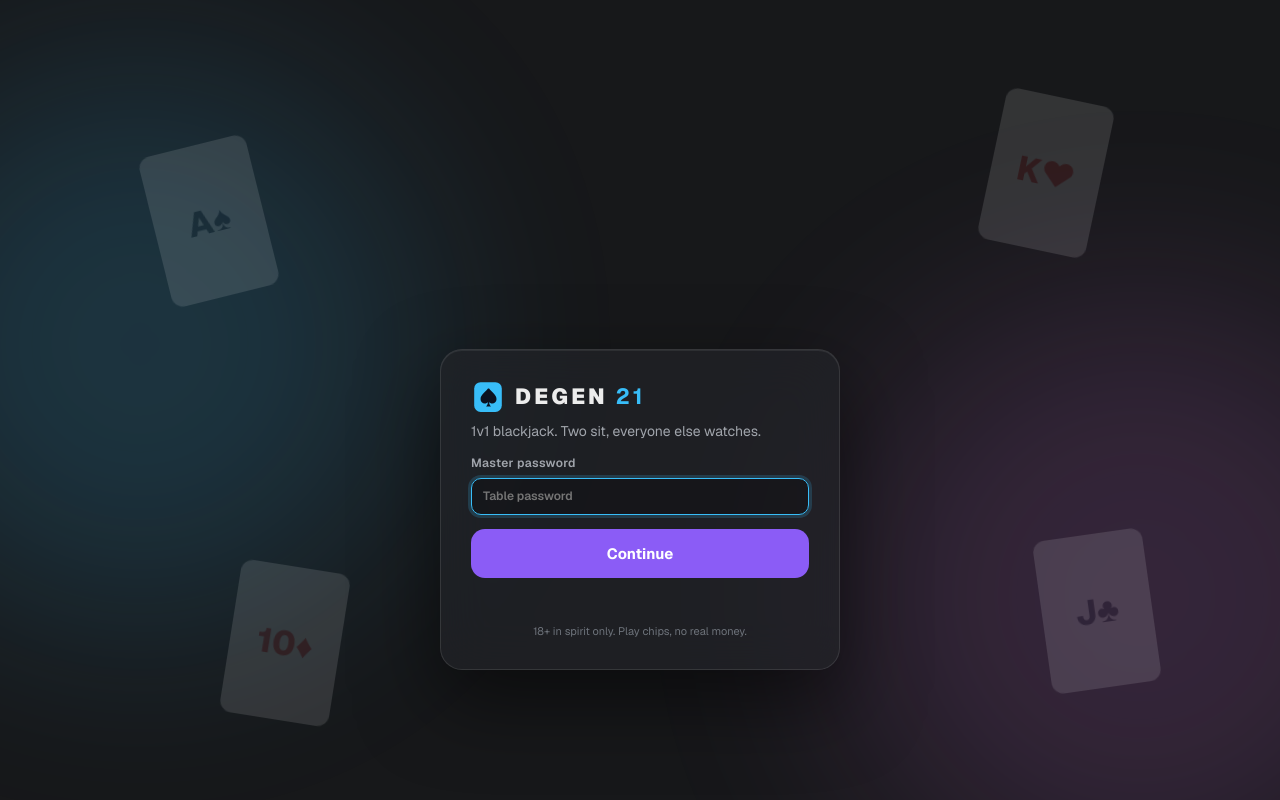
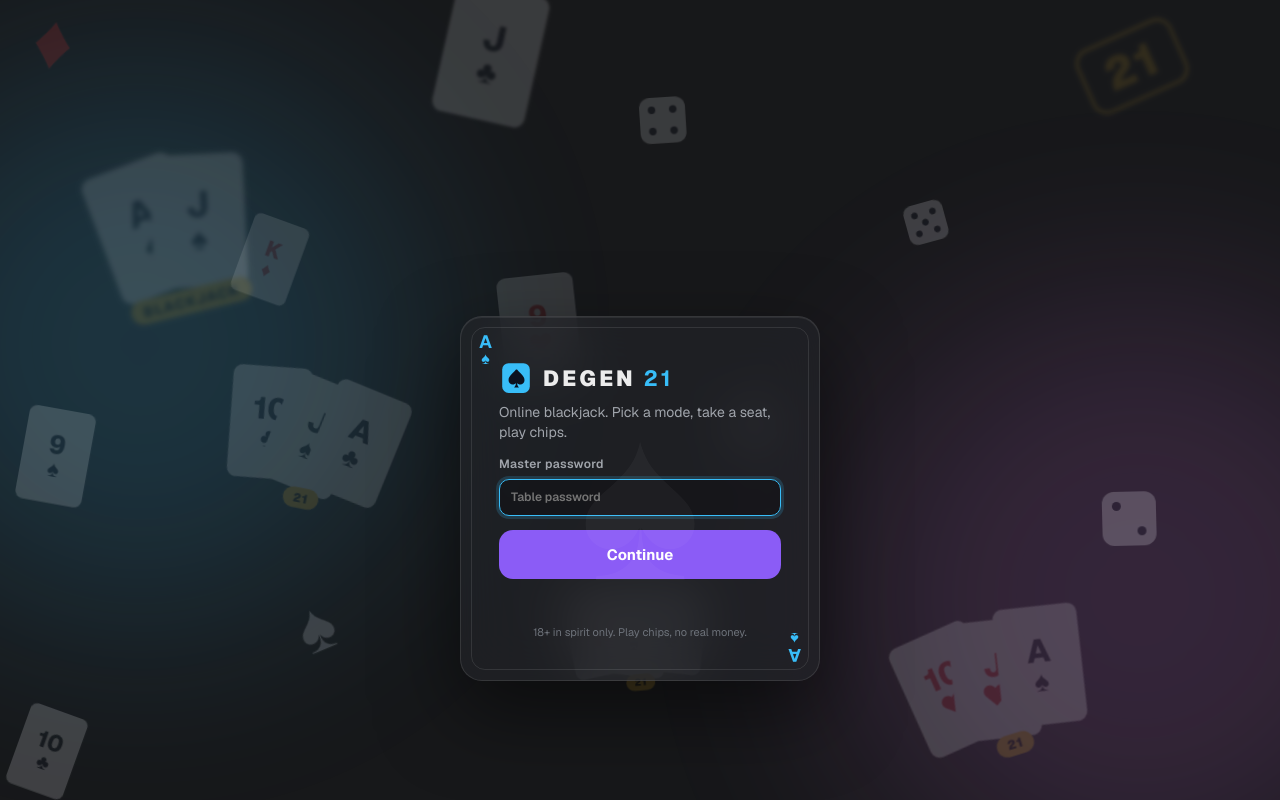
Before and after one commit to aljaz-h/1v1-blackjack, a website: page public/index.html in a window 1280 px wide. Drawn offline with Linux system fonts and the light colour scheme.

Commit message:
Login: playing-card form, randomised backdrop of cards, hands, chips and dice
Co-Authored-By: Claude Sonnet 5.5 <noreply@anthropic.com>
Claude-Session: https://claude.ai/code/session_01BBzKyVxQ15AE3WWdK2mywZ

```diff
--- a/public/app.js
+++ b/public/app.js
@@ -262,11 +262,56 @@ function showLogin(msg) {
   $('#inName').value = S.name || '';
   $('#inRoom').value = new URLSearchParams(location.search).get('room') || LS.get('bj.room') || '';
   $('#inPass').value = '';
+  seedLoginBg();
   setStep('pass');
 }
+// scatter of cards / blackjack hands / chip stacks / dice behind the login card, re-randomised on every visit
+function seedLoginBg() {
+  const bg = $('#loginBg'); bg.innerHTML = '';
+  const small = innerWidth < 640, cols = small ? 3 : 6, rows = small ? 5 : 4;
+  const R = (a, b) => a + Math.random() * (b - a), pick = (l) => l[Math.floor(Math.random() * l.length)];
+  const ranks = ['A', 'K', 'Q', 'J', '10', '9', '7'], suits = ['♠', '♥', '♦', '♣'];
+  const card = (r, s) => `<div class="fcard${'♥♦'.includes(s) ? ' red' : ''}"><span>${r}</span><i>${s}</i></div>`;
+  const chipCls = ['k5', 'k10', 'k25', 'k50', 'k100', 'k500'];
+  const makers = [
+    () => card(pick(ranks), pick(suits)),
+    () => card(pick(ranks), pick(suits)),
+    () => card(pick(ranks), pick(suits)),
+    () => { const s1 = pick(suits), s2 = pick(suits); return `<div class="fhand">${card('A', s1)}${card(pick(['K', 'Q', 'J', '10']), s2)}<span class="tot">BLACKJACK</span></div>`; },
+    () => { const s1 = pick(suits); return `<div class="fhand">${card('10', s1)}${card('J', pick(suits))}${card('A', pick(suits))}<span class="tot">21</span></div>`; },
+    () => { const n = 2 + Math.floor(Math.random() * 3); return `<div class="fstack">${Array.from({ length: n }, () => { const k = pick(chipCls); return `<div class="chip ${k}"><span>${k.slice(1)}</span></div>`; }).join('')}</div>`; },
+    () => `<div class="fstack">${Array.from({ length: 3 }, () => { const k = pick(chipCls); return `<div class="chip ${k}"><span>${k.slice(1)}</span></div>`; }).join('')}</div>`,
+    () => { const n = 1 + Math.floor(Math.random() * 6), on = { 1: [4], 2: [0, 8], 3: [0, 4, 8], 4: [0, 2, 6, 8], 5: [0, 2, 4, 6, 8], 6: [0, 2, 3, 5, 6, 8] }[n]; return `<div class="fdice">${Array.from({ length: 9 }, (_, i) => on.includes(i) ? '<i></i>' : '<b></b>').join('')}</div>`; },
+    () => { const s = pick(suits); return `<div class="fsuit" style="color:${'♥♦'.includes(s) ? '#dc2626' : '#e2e8f0'}">${s}</div>`; },
+    () => '<div class="fbadge">21</div>',
+  ];
+  const cells = Array.from({ length: cols * rows }, (_, i) => i).sort(() => Math.random() - .5);
+  cells.forEach((cell) => {
+    if (Math.random() < .18) return; // leave a few gaps
+    const cx = (cell % cols + R(.15, .85)) / cols * 100, cy = (Math.floor(cell / cols) + R(.15, .85)) / rows * 100;
+    const el = document.createElement('div'); el.className = 'fl'; el.innerHTML = pick(makers)();
+    const sc = R(.7, 1.25) * (small ? .75 : 1);
+    const st = el.style;
+    st.left = cx + '%'; st.top = cy + '%'; st.marginLeft = '-40px'; st.marginTop = '-55px';
+    st.setProperty('--r', R(-28, 28).toFixed(1) + 'deg'); st.setProperty('--s', sc.toFixed(2));
+    st.setProperty('--o', R(.1, .2).toFixed(2)); st.setProperty('--bl', (sc > 1.1 ? R(1, 2.2) : 0).toFixed(1) + 'px');
+    st.setProperty('--dur', R(16, 30).toFixed(1) + 's'); st.setProperty('--dl', (-R(0, 20)).toFixed(1) + 's');
+    st.setProperty('--dx', R(-14, 14).toFixed(0) + 'px'); st.setProperty('--dr', R(-8, 8).toFixed(1) + 'deg');
+    bg.appendChild(el);
+  });
+}
+
 // login is two steps: master password first, then name + room
 function setStep(step) {
+  const first = S.step === undefined, prev = S.step;
   S.step = step;
+  if (!first && prev !== step && !REDUCED.matches) {
+    const c = $('.login-card'); c.classList.remove('flip'); void c.offsetWidth; c.classList.add('flip');
+    setTimeout(() => c.classList.remove('flip'), 520);
+    setTimeout(() => applyStep(step), 230);
+  } else applyStep(step);
+}
+function applyStep(step) {
   $('#stepPass').classList.toggle('hidden', step !== 'pass');
   $('#stepUser').classList.toggle('hidden', step !== 'user');
   $('#inName').required = step === 'user';
--- a/public/index.html
+++ b/public/index.html
@@ -13,10 +13,11 @@
 
 <!-- ============ LOGIN ============ -->
 <div id="login" class="login">
-  <div class="login-bg" aria-hidden="true"><i class="fc c1">A♠</i><i class="fc c2">K♥</i><i class="fc c3">10♦</i><i class="fc c4">J♣</i></div>
+  <div class="login-bg" id="loginBg" aria-hidden="true"></div>
   <form id="loginForm" class="login-card" autocomplete="off">
+    <span class="idx tl" aria-hidden="true"><b>A</b><i>♠</i></span><span class="idx br" aria-hidden="true"><b>A</b><i>♠</i></span><span class="wm" aria-hidden="true">♠</span>
     <div class="logo"><svg viewBox="0 0 32 32" width="34" height="34"><rect x="3" y="2" width="26" height="28" rx="6" fill="#38bdf8"/><path d="M16 8c-3 4-7 6-7 10 0 2.3 1.8 4 4 4 1.2 0 2.3-.5 3-1.4-.1 1.6-.7 3-1.8 4.4h4.6c-1.1-1.4-1.7-2.8-1.8-4.4.7.9 1.8 1.4 3 1.4 2.2 0 4-1.7 4-4 0-4-4-6-7-10z" fill="#0b1120"/></svg><span>DEGEN <b>21</b></span></div>
-    <p class="tag">1v1 blackjack. Two sit, everyone else watches.</p>
+    <p class="tag">Online blackjack. Pick a mode, take a seat, play chips.</p>
     <div id="stepPass"><label>Master password<input id="inPass" type="password" placeholder="Table password" autocomplete="current-password" required></label></div>
     <div id="stepUser" class="hidden">
       <div class="unlocked"><span data-ic="check"></span>Password accepted <button type="button" class="linkbtn" id="backPass">Change</button></div>
--- a/public/style.css
+++ b/public/style.css
@@ -45,7 +45,7 @@ input:disabled,select:disabled{opacity:.55}
 
 /* ---------- login ---------- */
 .login{position:fixed;inset:0;display:grid;place-items:center;padding:20px;overflow:hidden}
-.login-card{position:relative;z-index:2;width:min(400px,100%);padding:30px;border-radius:22px;background:var(--panel);border:1px solid var(--line2);box-shadow:0 30px 80px rgba(0,0,0,.6);display:flex;flex-direction:column;gap:14px}
+.login-card{position:relative;z-index:2;width:min(360px,100%);padding:44px 38px 40px;border-radius:22px;background:var(--panel);border:1px solid var(--line2);box-shadow:0 30px 80px rgba(0,0,0,.6);display:flex;flex-direction:column;gap:14px}
 .login-card label{display:flex;flex-direction:column;gap:6px;font-size:12px;color:var(--dim);font-weight:600;letter-spacing:.03em}
 .login-card .opt{color:var(--mute);font-weight:500}
 .login-card.shake{animation:shake .4s}
@@ -56,9 +56,6 @@ input:disabled,select:disabled{opacity:.55}
 .logo{display:flex;align-items:center;gap:10px;font-weight:900;letter-spacing:.14em;font-size:22px}
 .logo b{color:var(--cyan)}
 .logo.sm{font-size:15px;gap:8px}
-.login-bg .fc{position:absolute;width:110px;height:154px;border-radius:12px;background:#f8fafc;color:#111827;display:grid;place-items:center;font:800 34px var(--font);font-style:normal;opacity:.09;transform:rotate(var(--r,0deg));will-change:transform;animation:drift 26s ease-in-out infinite alternate}
-.fc.c1{left:12%;top:18%;--r:-14deg}.fc.c2{right:14%;top:12%;color:#dc2626;--r:12deg;animation-delay:-6s}.fc.c3{left:18%;bottom:10%;color:#dc2626;--r:9deg;animation-delay:-12s}.fc.c4{right:10%;bottom:14%;--r:-8deg;animation-delay:-18s}
-@keyframes drift{to{transform:rotate(calc(var(--r) + 4deg)) translate3d(0,-10px,0)}}
 
 /* ---------- layout ---------- */
 .app{height:100dvh;display:grid;grid-template-columns:268px minmax(0,1fr) 336px;grid-template-rows:56px minmax(0,1fr);grid-template-areas:"top top top" "side main chat";gap:12px;padding:0 12px 12px}
@@ -384,7 +381,7 @@ body::after{width:600px;height:600px;right:-160px;bottom:-12%;background:#e879f9
 .toast.bad{background:rgba(120,30,40,.55)}
 .overlay{background:rgba(0,0,0,.42);backdrop-filter:blur(6px);-webkit-backdrop-filter:blur(6px)}
 /* login: freeze the background cards so nothing repaints under the glass */
-.login-bg .fc{animation:none;opacity:.12}
+
 
 /* inner controls: faint translucent fills, no blur of their own */
 .btn,.pill,.icon-btn,.sseat,.duel .d,.over-stats .d,.lseat,.speclist span,.emotes button,.presets button,.spark{background:rgba(255,255,255,.06);border-color:var(--glass-line)}
@@ -591,3 +588,25 @@ button,.btn,.chip,.sw,.ib,.tab,.mtabs button{touch-action:manipulation;-webkit-t
 .login-card .unlocked svg{width:16px;height:16px}
 .linkbtn{margin-left:auto;background:none;border:0;color:var(--dim);font:inherit;text-decoration:underline;cursor:pointer;padding:0}
 #stepUser{display:flex;flex-direction:column;gap:14px}#stepUser.hidden,#stepPass.hidden{display:none}
+
+/* login: the form is a playing card, the backdrop a scatter of cards, hands, chips and dice */
+.login-card::before{content:'';position:absolute;inset:10px;border:1px solid rgba(255,255,255,.1);border-radius:14px;pointer-events:none}
+.login-card .idx{position:absolute;display:flex;flex-direction:column;align-items:center;line-height:1;font-weight:900;color:var(--cyan);pointer-events:none}
+.login-card .idx b{font-size:18px}.login-card .idx i{font-style:normal;font-size:16px}
+.login-card .idx.tl{left:18px;top:16px}.login-card .idx.br{right:18px;bottom:16px;transform:rotate(180deg)}
+.login-card .wm{position:absolute;left:50%;top:50%;transform:translate(-50%,-50%);font-size:230px;line-height:1;color:#fff;opacity:.035;pointer-events:none;user-select:none}
+.login-card.flip{animation:cardflip .5s ease-in-out}
+@keyframes cardflip{0%{transform:perspective(900px) rotateY(0)}50%{transform:perspective(900px) rotateY(90deg)}100%{transform:perspective(900px) rotateY(0)}}
+.login-bg .fl{position:absolute;opacity:var(--o,.14);filter:blur(var(--bl,0px));transform:rotate(var(--r,0deg)) scale(var(--s,1));will-change:transform;animation:fdrift var(--dur,22s) ease-in-out var(--dl,0s) infinite alternate}
+@keyframes fdrift{to{transform:translate3d(var(--dx,0px),-16px,0) rotate(calc(var(--r) + var(--dr,6deg))) scale(var(--s,1))}}
+.fcard{position:relative;width:78px;height:110px;border-radius:9px;background:#f8fafc;color:#111827;display:flex;flex-direction:column;align-items:center;justify-content:center;font:800 30px/1 var(--font);flex:none}
+.fcard.red{color:#dc2626}.fcard i{font-style:normal;font-size:26px}
+.fhand{display:flex}.fhand .fcard+.fcard{margin-left:-34px;transform:rotate(11deg) translateY(4px)}.fhand .fcard:first-child{transform:rotate(-7deg)}
+.fhand .tot{position:absolute;left:50%;bottom:-22px;transform:translateX(-50%);padding:2px 10px;border-radius:99px;background:#fbbf24;color:#1a1200;font:900 12px var(--font);letter-spacing:.06em;white-space:nowrap}
+.fstack{display:flex;flex-direction:column;align-items:center}.fstack .chip{margin-top:-36px}.fstack .chip:first-child{margin-top:0}
+.fdice{width:54px;height:54px;border-radius:12px;background:#f8fafc;display:grid;grid-template:repeat(3,1fr)/repeat(3,1fr);padding:9px;gap:2px}
+.fdice i{width:9px;height:9px;border-radius:50%;background:#111827;place-self:center}
+.fsuit{font:900 84px/1 var(--font)}
+.fbadge{font:900 40px/1 var(--font);letter-spacing:.04em;color:#fbbf24;padding:8px 18px;border:3px solid currentColor;border-radius:14px}
+@media (prefers-reduced-motion:reduce){.login-bg .fl{animation:none}.login-card.flip{animation:none}}
+@media (max-width:640px){.login-card{padding:40px 30px 36px}.login-card .wm{font-size:180px}}
```
